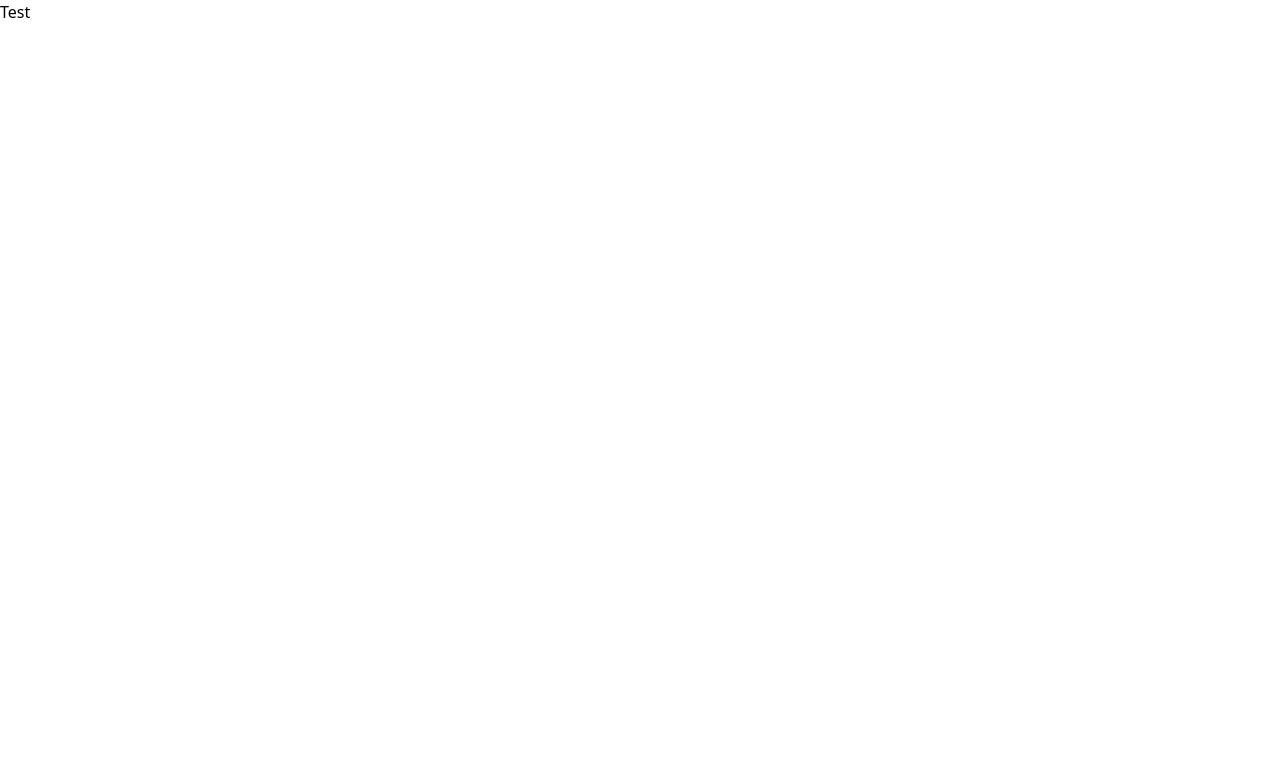
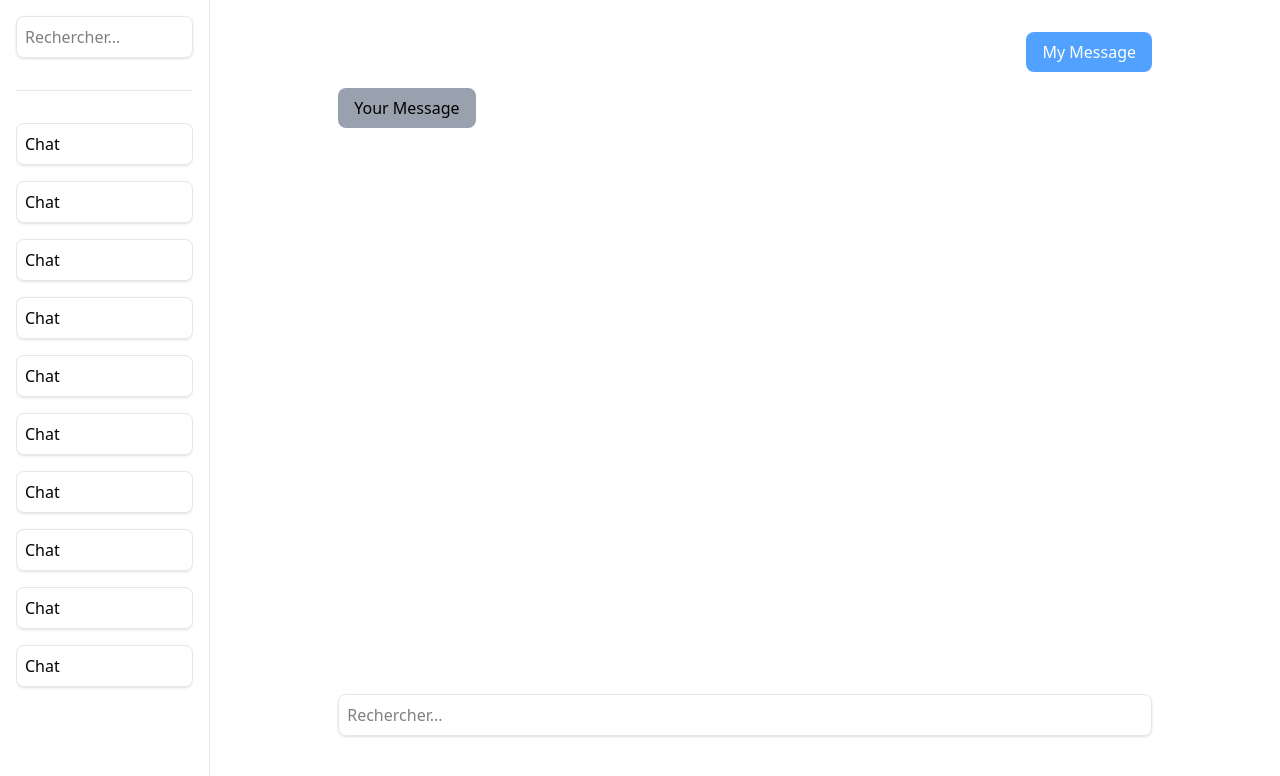
Before and after one commit to LucasMadranges/AI-Chat, a Next.js app in the folder front/: page / in a window 1280 px wide. Shown: the top 776 px of the page. Built offline with nearby package versions, Linux system fonts and the light colour scheme.

Commit message:
feat: add chat components and ci/cd workflows
introduce chat, message, and chat history components for the ui.
add ci/cd pipeline with linting, testing, and docker image publishing.

```diff
--- a/front/src/app/layout.tsx
+++ b/front/src/app/layout.tsx
@@ -14,7 +14,7 @@ export default function RootLayout({
 }>) {
   return (
     <html lang="en">
-      <body>{children}</body>
+      <body className={'h-svh'}>{children}</body>
     </html>
   );
 }
--- a/front/src/app/page.tsx
+++ b/front/src/app/page.tsx
@@ -1,3 +1,13 @@
+import ChatHistory from '@/components/ChatHistory';
+import Chat from '@/components/Chat';
+
 export default function Home() {
-  return <div className="">Test</div>;
+  return (
+    <>
+      <div className={'h-full flex'}>
+        <ChatHistory />
+        <Chat />
+      </div>
+    </>
+  );
 }
--- /dev/null
+++ b/front/src/components/Chat.tsx
@@ -0,0 +1,14 @@
+import Message from '@/components/Message';
+
+export default function Chat() {
+  return (
+    <div className={'px-32 py-8 w-full flex flex-col justify-between'}>
+      <Message />
+      <input
+        type={'text'}
+        className={'border border-gray-200 rounded-lg p-2 shadow my-8 w-full'}
+        placeholder={'Rechercher...'}
+      />
+    </div>
+  );
+}
--- /dev/null
+++ b/front/src/components/ChatHistory.tsx
@@ -0,0 +1,28 @@
+export default function ChatHistory() {
+  const arrayChat = Array.from({ length: 10 }, (_, i) => ({
+    title: 'First question',
+  }));
+
+  return (
+    <div className={'w-1/5 border-r border-gray-200 p-4'}>
+      <input
+        type={'text'}
+        className={'border border-gray-200 rounded-lg p-2 shadow mb-8 w-full'}
+        placeholder={'Rechercher...'}
+      />
+      <hr className={'mb-8 border-gray-200'} />
+      <div className={'flex flex-col gap-4 overflow-auto h-[calc(100svh-150px)]'}>
+        {arrayChat.map((item, index) => (
+          <div
+            key={index}
+            className={
+              'cursor-pointer border border-gray-200 rounded-lg p-2 shadow transition hover:bg-gray-50 active:scale-y-95 active:shadow-none'
+            }
+          >
+            Chat
+          </div>
+        ))}
+      </div>
+    </div>
+  );
+}
--- /dev/null
+++ b/front/src/components/Message.tsx
@@ -0,0 +1,8 @@
+export default function Message() {
+  return (
+    <div className={'w-full flex flex-col gap-4 overflow-auto'}>
+      <div className={'bg-blue-400 w-fit text-white rounded-lg px-4 py-2 self-end'}>My Message</div>
+      <div className={'bg-gray-400 w-fit rounded-lg px-4 py-2'}>Your Message</div>
+    </div>
+  );
+}
```
